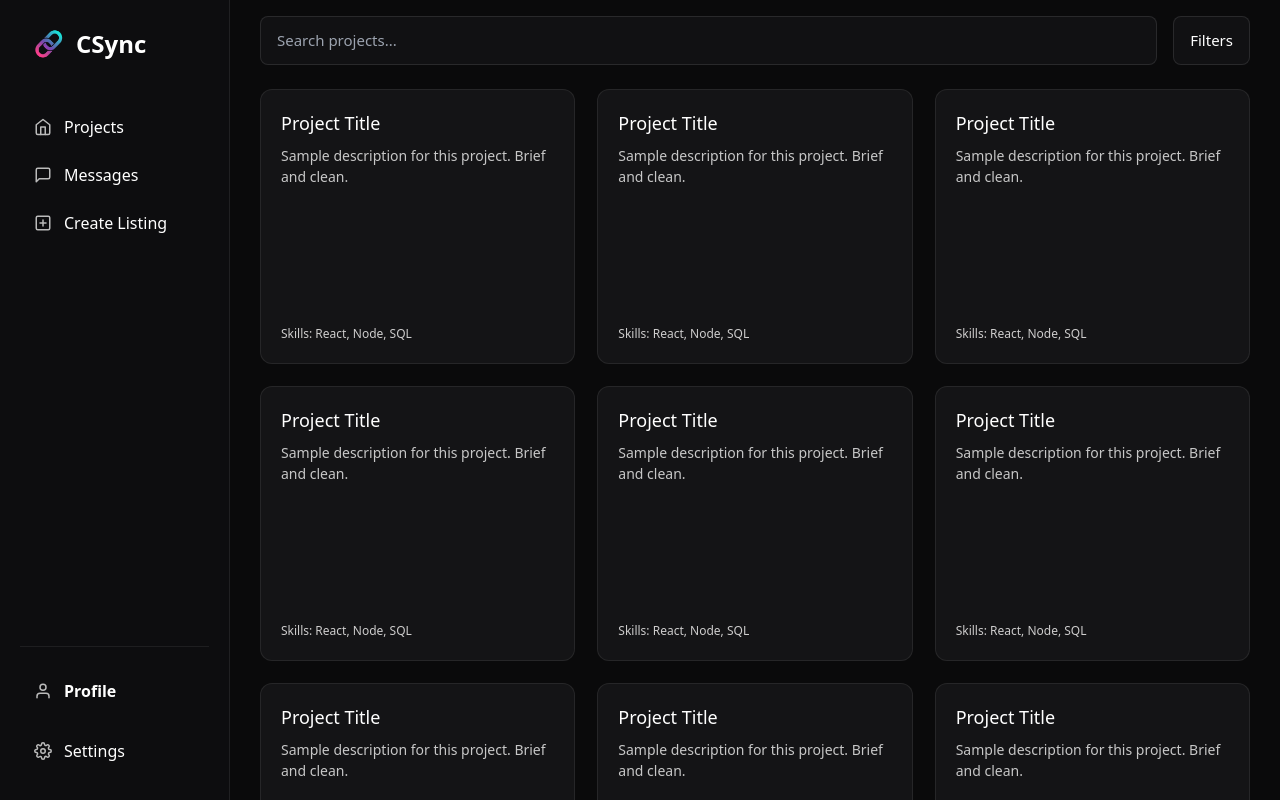
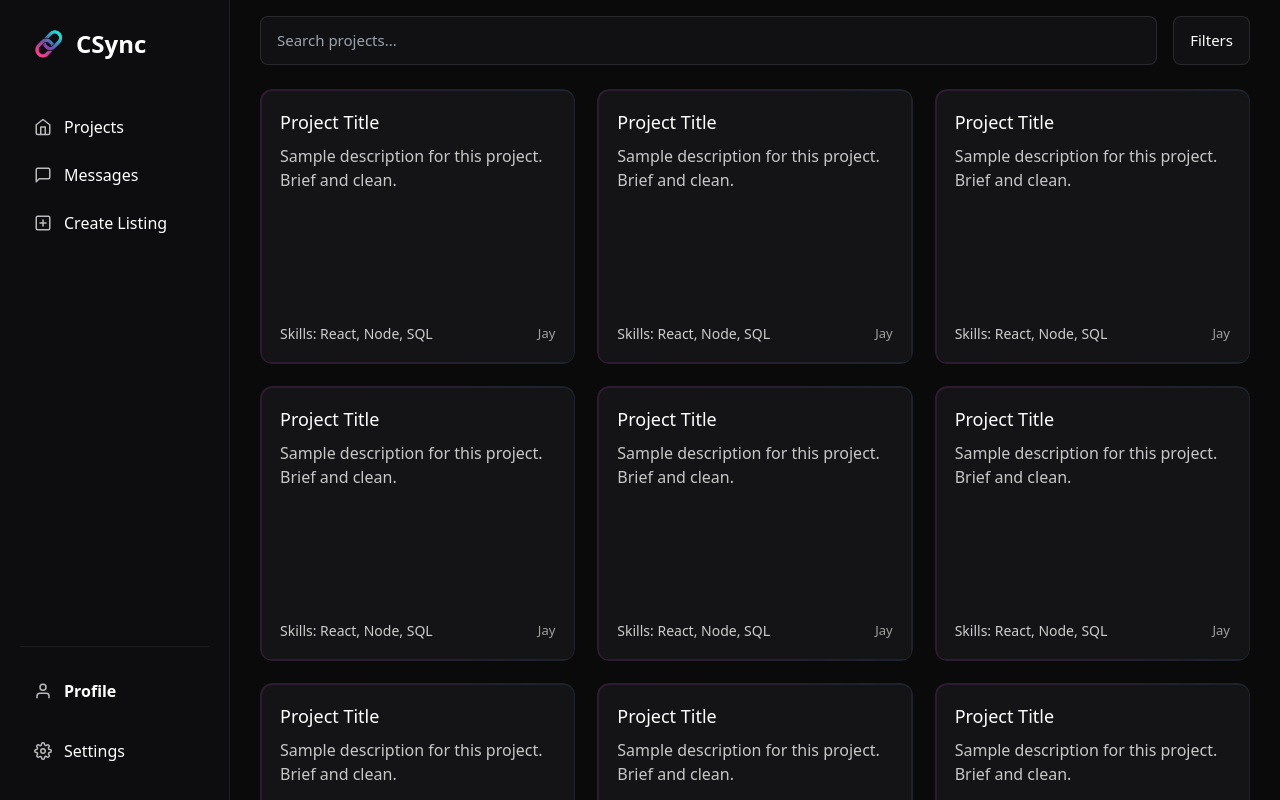
Before and after one commit to deepp5/CSync, a React (Vite) app in the folder frontend/: page /home in a window 1280 px wide. Built offline with nearby package versions, Linux system fonts and the light colour scheme.

Commit message:
more ui updates

```diff
--- a/frontend/src/Components/HomePage/Cards/Card.css
+++ b/frontend/src/Components/HomePage/Cards/Card.css
@@ -1,20 +1,54 @@
 .project-card {
     background: #141416;
-    border: 1px solid rgba(255,255,255,0.08);
     border-radius: 12px;
     padding: 20px;
-    transition: 0.25s ease;
     cursor: pointer;
     min-height: 275px;
     display: flex;
     flex-direction: column;
     justify-content: space-between;
+    position: relative;
+    overflow: hidden;
+    transition: transform 0.25s ease;
+}
+
+.project-card::before {
+    content: "";
+    position: absolute;
+    inset: 0;
+    border-radius: inherit;
+    padding: 1.5px;
+
+    background: linear-gradient(
+        90deg,
+        #cf40d1 0%,
+        #1696a7 50%,
+        #cf40d1 100%
+    );
+    background-size: 300% 300%;
+    -webkit-mask:
+        linear-gradient(#000 0 0) content-box,
+        linear-gradient(#000 0 0);
+    -webkit-mask-composite: xor;
+            mask-composite: exclude;
+
+    opacity: 15%;
+    transition: opacity 0.3s ease;
+}
+
+.project-card:hover::before {
+    opacity: 1;
+    animation: borderFlow 4s linear infinite;
+}
+
+@keyframes borderFlow {
+    0%   { background-position: 0% 50%; }
+    50%  { background-position: 100% 50%; }
+    100% { background-position: 0% 50%; }
 }
 
 .project-card:hover {
-    border-color: #21daf2;
-    opacity: 90%;
-    transform: translateY(-3px);
+    transform: translateY(-4px);
 }
 
 .project-card h3 {
@@ -24,11 +58,22 @@
 
 .desc {
     color: #c7c7c7;
-    font-size: 14px;
+    font-size: 16px;
     margin-bottom: 10px;
 }
 
 .skills {
-    font-size: 12px;
+    font-size: 14px;
     color: rgb(206, 205, 205);
 }
+
+.cardBottom {
+    display: flex;
+    justify-content: space-between;
+    align-items: flex-end;
+}
+
+.ownerName {
+    font-size: 13px;
+    color: rgb(160, 160, 160);
+}
--- a/frontend/src/Components/HomePage/Cards/Card.jsx
+++ b/frontend/src/Components/HomePage/Cards/Card.jsx
@@ -8,7 +8,10 @@ export default function Card() {
                 <h3>Project Title</h3>
                 <p className="desc">Sample description for this project. Brief and clean.</p>
             </div>
-            <p className="skills">Skills: React, Node, SQL</p>
+            <div className = "cardBottom">
+                <p className="skills">Skills: React, Node, SQL</p>
+                <p className="ownerName">Jay</p>
+            </div>
         </div>
     );
 }
```
